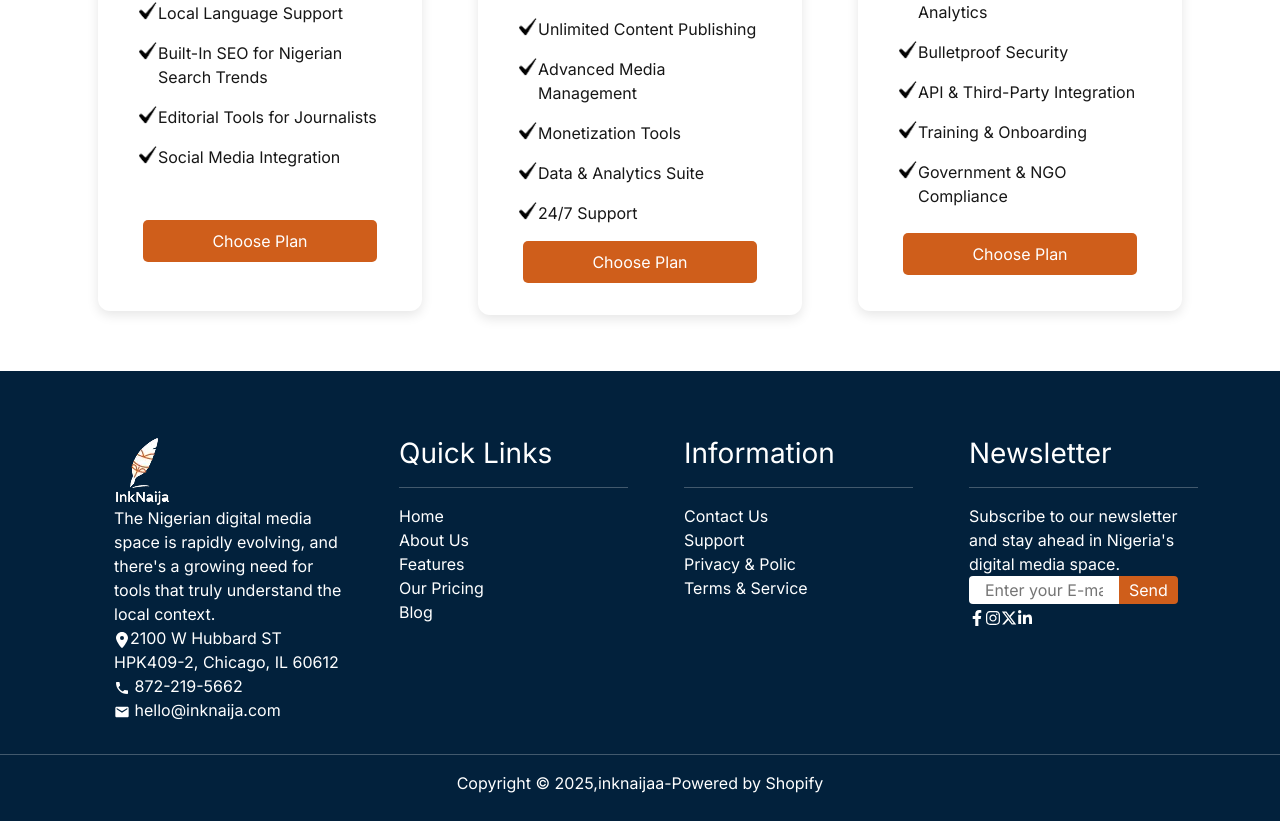
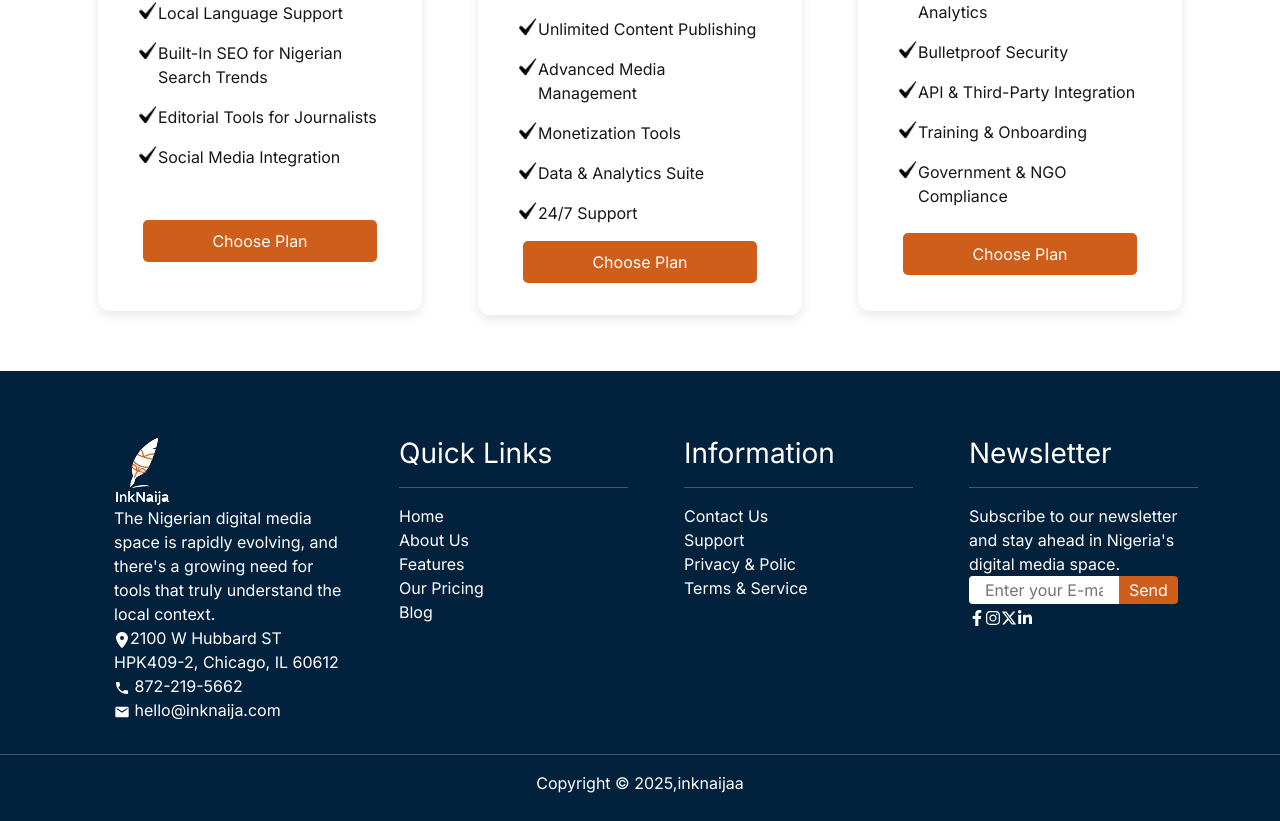
Before and after one commit to ascinate/akojopo, a Next.js app: page / in a window 1280 px wide. Shown: the part 1659-2480 px from the top of the page. Built offline with nearby package versions, Linux system fonts and the light colour scheme.

Commit message:
Update Footer.jsx

```diff
--- a/src/app/components/Footer.jsx
+++ b/src/app/components/Footer.jsx
@@ -72,7 +72,7 @@ function Footer() {
                     </div>
                 </div>
                 <hr className="" />
-                <p className="text-center lower-footer">Copyright © 2025,inknaijaa&#45;Powered by Shopify</p>
+                <p className="text-center lower-footer">Copyright © 2025,inknaijaa</p>
             </div>
 
         </footer>
```
